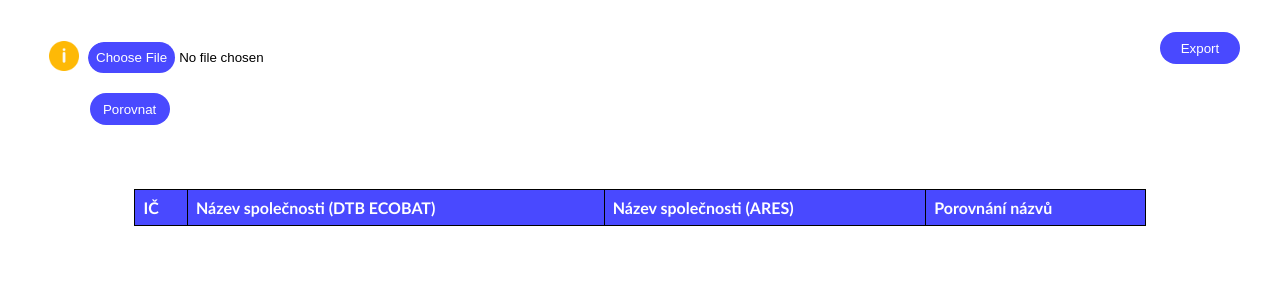
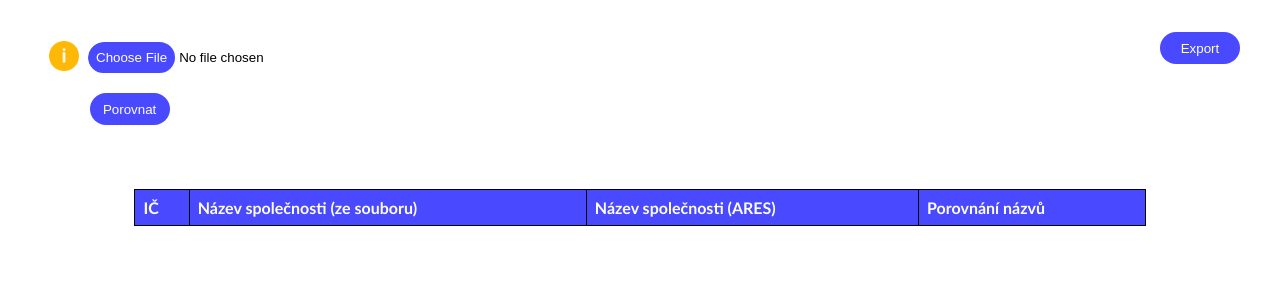
Before and after one commit to helberan/data-comparison, a React (Create React App) app: page / in a window 1280 px wide. Shown: the top 300 px of the page. Built offline with nearby package versions, Linux system fonts and the light colour scheme.

Commit message:
th text changed

```diff
--- a/src/Search.tsx
+++ b/src/Search.tsx
@@ -128,7 +128,7 @@ export const Search = () => {
           <thead>
             <tr>
               <th>IČ</th>
-              <th>Název společnosti (DTB ECOBAT)</th>
+              <th>Název společnosti (ze souboru)</th>
               <th>Název společnosti (ARES)</th>
               <th>Porovnání názvů</th>
             </tr>
```
